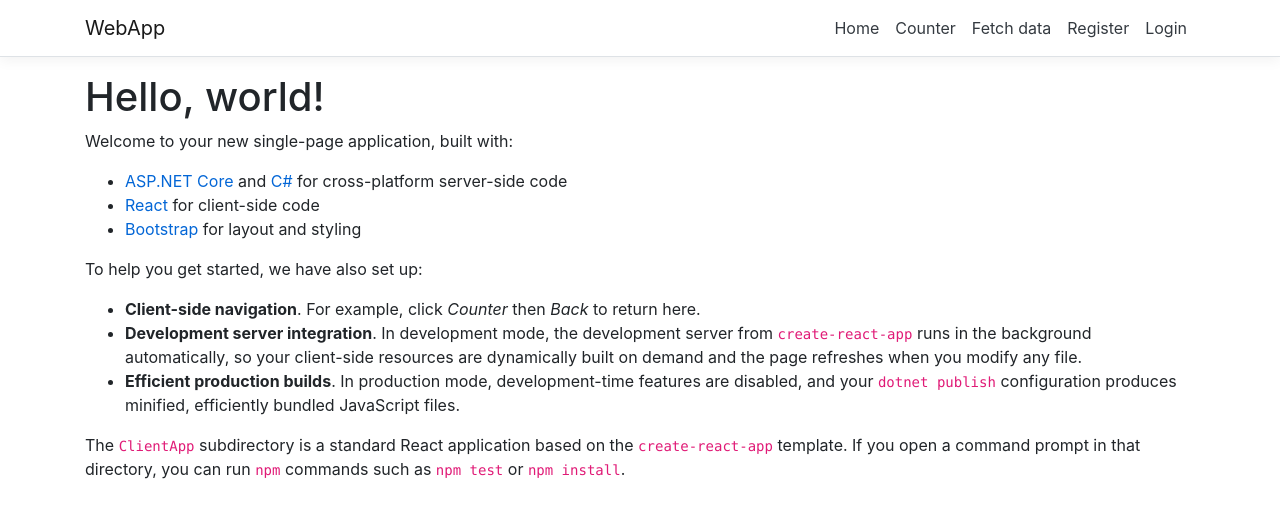
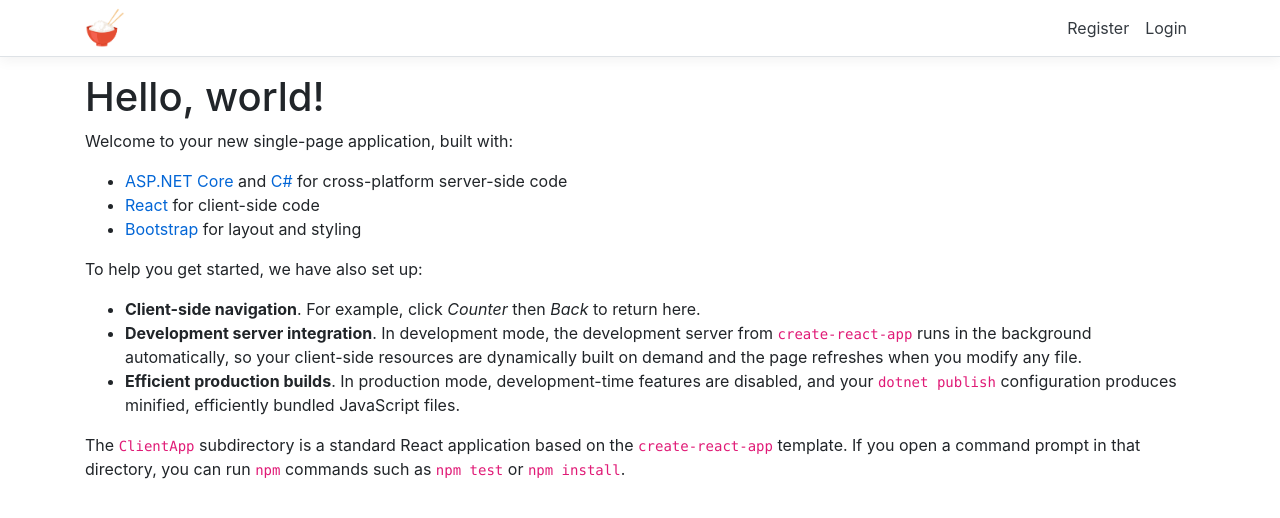
Before and after one commit to onebowlrice/grocerylist, a React (Create React App) app in the folder WebApp/ClientApp/: page / in a window 1280 px wide. Shown: the top 518 px of the page. Built offline with nearby package versions, Linux system fonts and the light colour scheme; no server answers.

Commit message:
logo added

```diff
--- a/WebApp/ClientApp/src/components/NavMenu.css
+++ b/WebApp/ClientApp/src/components/NavMenu.css
@@ -2,6 +2,11 @@
   white-space: normal;
   text-align: center;
   word-break: break-all;
+}
+
+.logo{
+  width: 40px;
+  height: 40px;
 }
 
 html {
--- a/WebApp/ClientApp/src/components/NavMenu.js
+++ b/WebApp/ClientApp/src/components/NavMenu.js
@@ -3,6 +3,7 @@
 import { Link } from 'react-router-dom';
 import { LoginMenu } from './api-authorization/LoginMenu';
 import './NavMenu.css';
+import logo from '../Data/logo.png'
 
 export class NavMenu extends Component {
   static displayName = NavMenu.name;
@@ -27,19 +28,9 @@
       <header>
         <Navbar className="navbar-expand-sm navbar-toggleable-sm ng-white border-bottom box-shadow mb-3" light>
           <Container>
-            <NavbarBrand tag={Link} to="/">WebApp</NavbarBrand>
-            <NavbarToggler onClick={this.toggleNavbar} className="mr-2" />
+            <a href="/"><img className="logo" src={logo}></img></a>
             <Collapse className="d-sm-inline-flex flex-sm-row-reverse" isOpen={!this.state.collapsed} navbar>
               <ul className="navbar-nav flex-grow">
-                <NavItem>
-                  <NavLink tag={Link} className="text-dark" to="/">Home</NavLink>
-                </NavItem>
-                <NavItem>
-                  <NavLink tag={Link} className="text-dark" to="/counter">Counter</NavLink>
-                </NavItem>
-                <NavItem>
-                  <NavLink tag={Link} className="text-dark" to="/fetch-data">Fetch data</NavLink>
-                </NavItem>
                 <LoginMenu>
                 </LoginMenu>
               </ul>
```
Also changed, not shown: WebApp/ClientApp/tsconfig.json (+9 -3 lines), WebApp/ClientApp/src/Data/logo.png (added).
